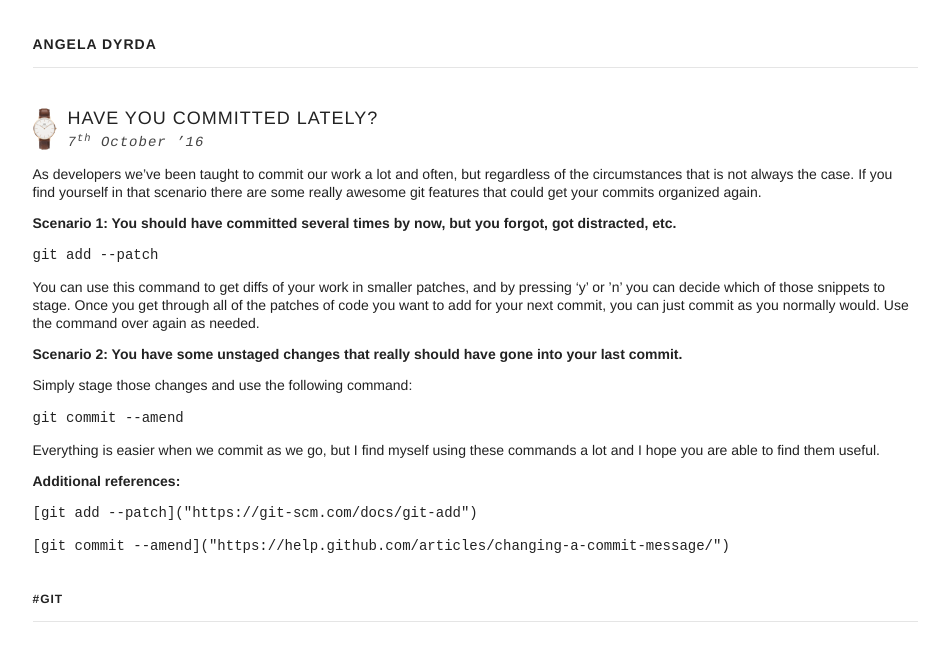
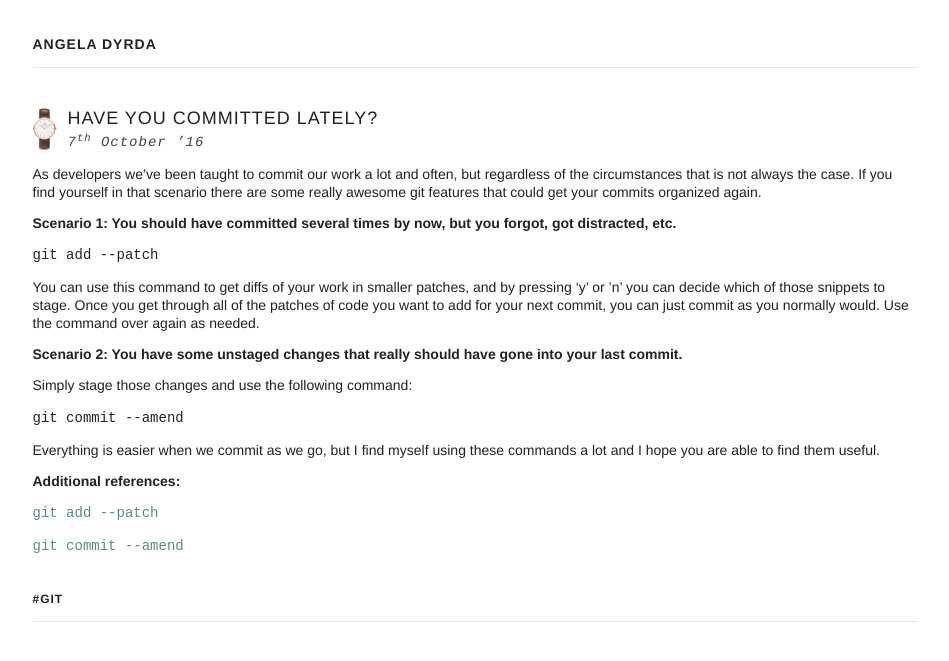
Before and after one commit to adyrda2/adyrda2.github.io, a Jekyll site: the page built from _posts/2016-10-07-have-you-committed-lately.markdown, in a window 1280 px wide, cut to the strip 14-676 px from the top of the page. Shown: the whole strip, without its empty margins (165-1114 px from the left). Built offline with Jekyll 4.4.1, drawn with Linux system fonts in a browser that asks for light colours.

Commit message:
Update 2016-10-07-have-you-committed-lately.markdown

```diff
--- a/_posts/2016-10-07-have-you-committed-lately.markdown
+++ b/_posts/2016-10-07-have-you-committed-lately.markdown
@@ -28,6 +28,6 @@ Everything is easier when we commit as we go, but I find myself using these comm
 
 #### Additional references:
 
-`[git add --patch]("https://git-scm.com/docs/git-add")`
+[`git add --patch`]("https://git-scm.com/docs/git-add")
 
-`[git commit --amend]("https://help.github.com/articles/changing-a-commit-message/")`
+[`git commit --amend`]("https://help.github.com/articles/changing-a-commit-message/")
```
